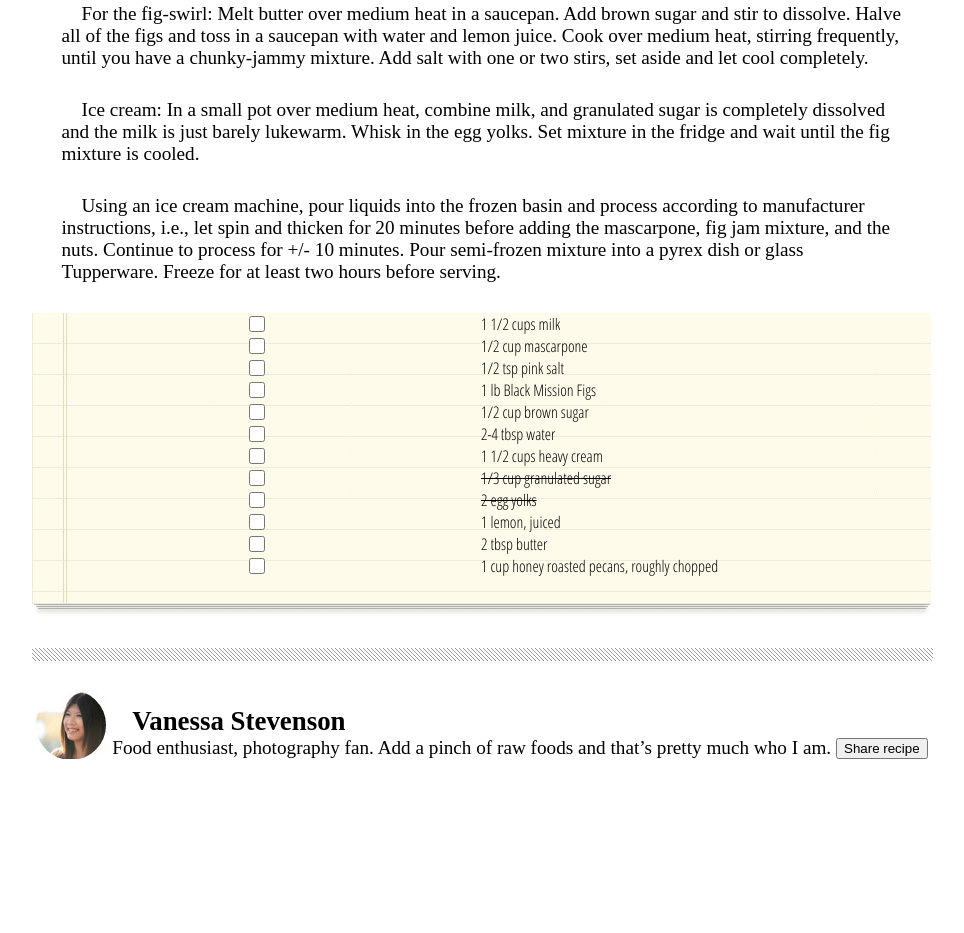
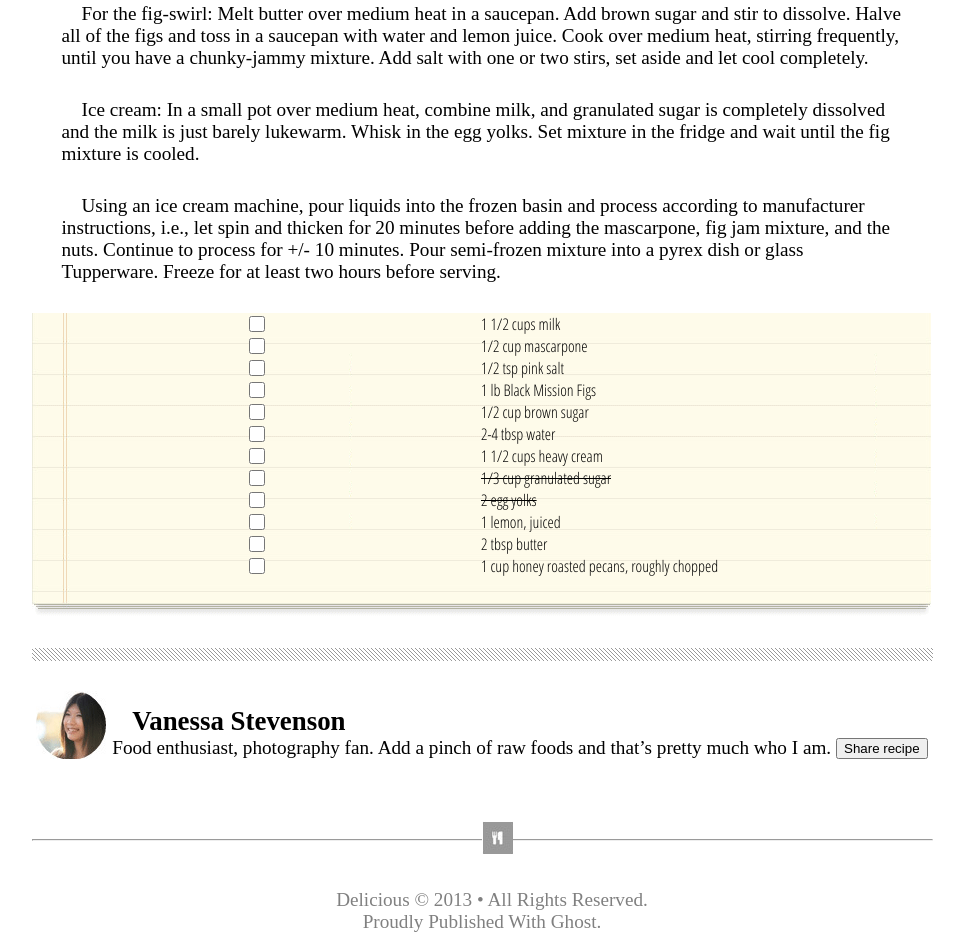
Before and after one commit to Alice-Retz/lab-10a-chocolatepizza, a plain HTML site: page index.html in a window 1280 px wide. Shown: the part 904-1837 px from the top of the page, without its empty margins (158-1122 px from the left). Before the commit the page ends 1663 px from the top, so only its background shows below. Drawn offline with Linux system fonts and the light colour scheme.

Commit message:
footer and styles updates

```diff
--- a/index.html
+++ b/index.html
@@ -91,8 +91,11 @@
         <button>Share recipe</button>
         </article>
     </main>
+
     <footer>
+        <hr>
         <img src="./assets/small-logo.png" alt="Fork and knife">
+        <p>Delicious &copy; 2013 &#8226; All Rights Reserved. <br> Proudly Published With Ghost.</p>
     </footer>
 
     <script type="module" src="./app.js"></script>
--- a/styles/home.css
+++ b/styles/home.css
@@ -91,6 +91,7 @@ article {
     justify-content: space-evenly;
     flex-flow: wrap;
     align-items: flex-end;
+    margin-bottom: 80px;
 }
 
 .border {
@@ -121,3 +122,17 @@ article {
 footer {
     height: 20px;
 }
+
+footer p {
+    text-align: center;
+    color: grey;
+}
+
+footer img {
+    margin-left: 50%;
+}
+
+hr {
+    color: grey;
+    margin-bottom: -20px;
+}
--- a/styles/style.css
+++ b/styles/style.css
@@ -80,7 +80,7 @@ p {
     margin: var(--gutter);
 }
 
-footer {
+/* footer {
     position: fixed;
     width: 100%;
     bottom: 0;
@@ -89,7 +89,7 @@ footer {
     justify-content: flex-end;
     background-color: var(--color3);
     box-shadow: var(--shadow);
-}
+} */
 
   @keyframes pulse {
     20% {
```
